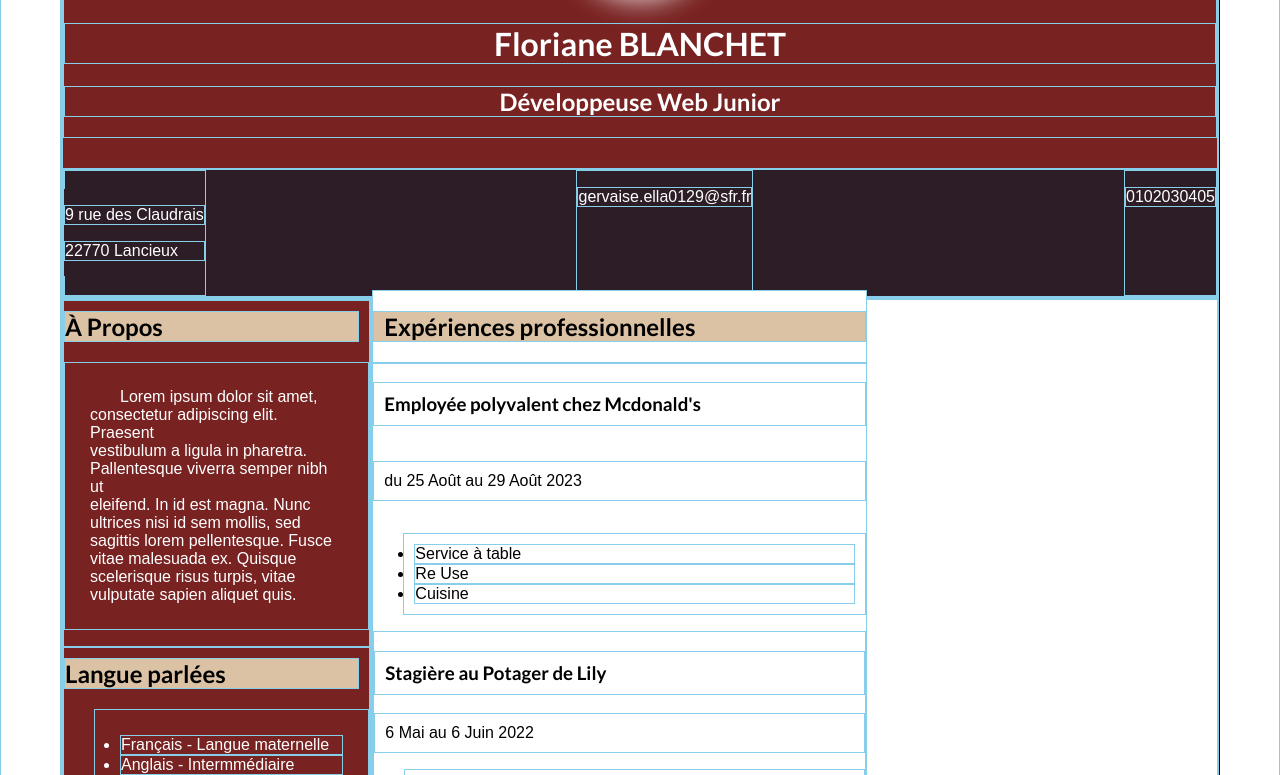
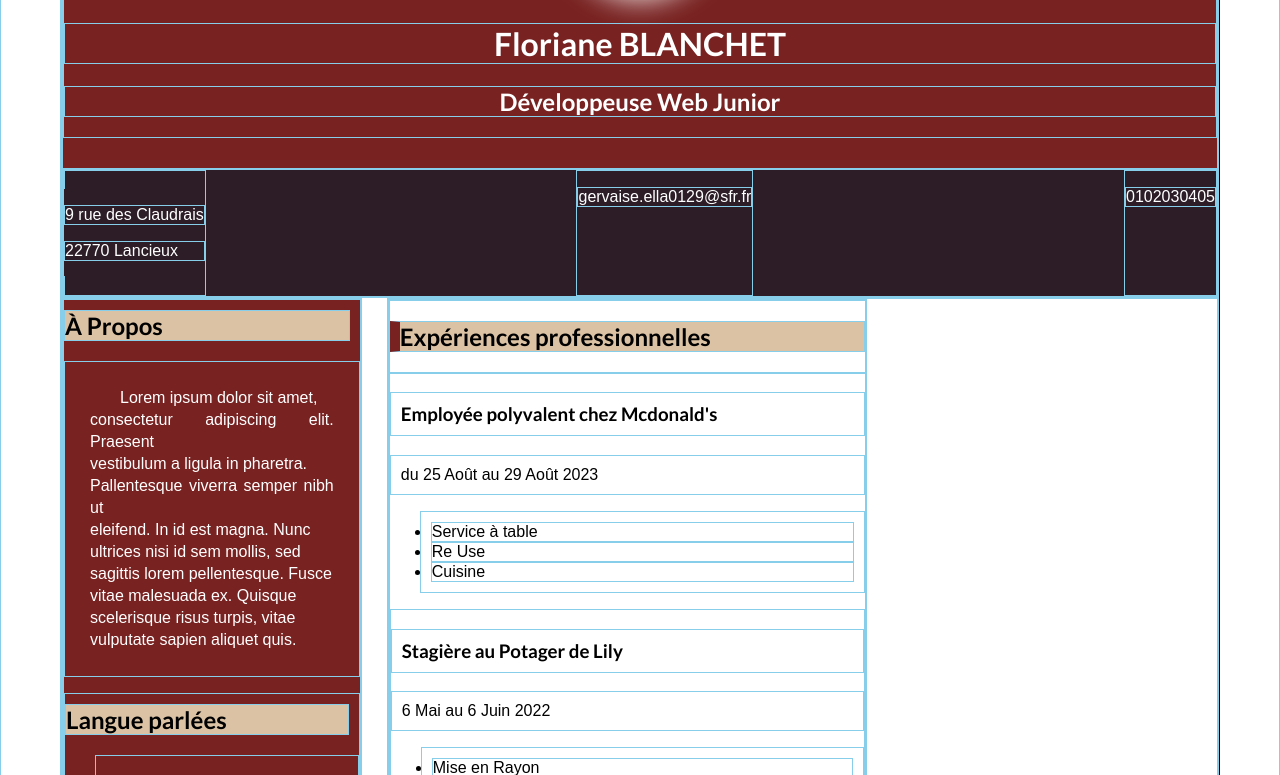
Before and after one commit to grvsella/cv.html..css, a plain HTML site: page index.html in a window 1280 px wide. Shown: the part 177-952 px from the top of the page. Drawn offline with Linux system fonts and the light colour scheme.

Commit message:
modified css3

```diff
--- a/assets/css/style.css
+++ b/assets/css/style.css
@@ -57,8 +57,9 @@ a:hover {
 header {
     background-color: #782221;
     color: white;
-    display: flex;
-    flex-direction: column;
+    display: block;
+    margin-bottom: -1px;
+    unicode-bidi: isolate;
 
 }
 
@@ -92,6 +93,7 @@ header img:hover {
 main {
     display: flex;
     flex-direction: row;
+    unicode-bidi: isolate;
 }
 
 #side_bar {
@@ -118,40 +120,40 @@ main {
 
 #about_me p {
     text-indent: 30px;
+    line-height: 22px;
+    text-align: justify;
 }
 
 #content {
     padding-right: 350px;
     background-color: white;
-
+    margin-left: 25px;
 }
 
 #title {
     display: flex;
     flex-direction: column;
     background-color: white;
-    margin-top: -10px;
 }
 
 #content h2{
-    padding-left: 10px;
     background-color: #dbc2a4;
+    color: black;
+    border-left-color: #782221;
+    border-left-width: 10px;
 }
 
 #insertion {
     display: flex;
     flex-direction: column;
-
 }
 
-#title  #insertion:hover{
-    background-color: #782221;
-}
 
 #content h3,
 #content p,
 #content ul {
     padding: 10px;
+    color: #000;
 }
 
 footer{
@@ -160,13 +162,13 @@ footer{
     display: flex;
     flex-direction: column;
     align-items: center;
-    padding: 20px;
-    margin-top: -1em;
 }
 
 #social_media {
-    height: 130px;
+    height: 55px;
     width: 100%;
+    display: flex;
+    justify-content: center;
 }
 
 #icons:hover{
--- a/index.html
+++ b/index.html
@@ -28,7 +28,7 @@
     </header>
     <main>
         <div id="side_bar">
-            <section id="about_me">
+            <div id="about_me">
                 <h2>À Propos</h2>
                 <p>Lorem ipsum dolor sit amet, <br> consectetur adipiscing elit. Praesent <br> vestibulum a ligula in pharetra.<br>Pallentesque viverra semper nibh ut <br>eleifend. In id est magna. Nunc <br>ultrices nisi id sem mollis, sed <br>sagittis lorem pellentesque. Fusce <br>vitae malesuada ex. Quisque <br>scelerisque risus turpis, vitae <br> vulputate sapien aliquet quis.</p>
             </section>
@@ -50,11 +50,13 @@
                 </ul>
             </section>
             </div>
+        </div>
         <section id="content">
-            <section id="title">
+            <div id="insertion">
+                <div id="title">
                 <h2>Expériences professionnelles</h2>
-            </section>
-                <div id="insertion">
+                </div>
+                <div>
                 <h3>Employée polyvalent chez Mcdonald's</h3>
                 <p>du 25 Août au 29 Août 2023</p>
                 <ul>
@@ -80,7 +82,6 @@
                 </ul>
               </div>
             </div>
-              <div>
             <div id="insertion">
                 <div id="title">
                 <h2>Diplômes/Formation</h2>
@@ -95,7 +96,6 @@
                     <p>Juillet 2023 à Maintenant</p>
                     <p>Centre Européen de Formation</p>
                 </div>
-              <div>
               <div id="insertion">
                 <div id="title">
                     <h2>Compétences</h2>
@@ -106,7 +106,6 @@
                     <li>GitHub - Débutant</li>
                 </ul>
             </div>
-        </section>
     </main>
     <footer>
         <div id="social_media">
```
Lines whose indentation alone changed are shown as unchanged.
